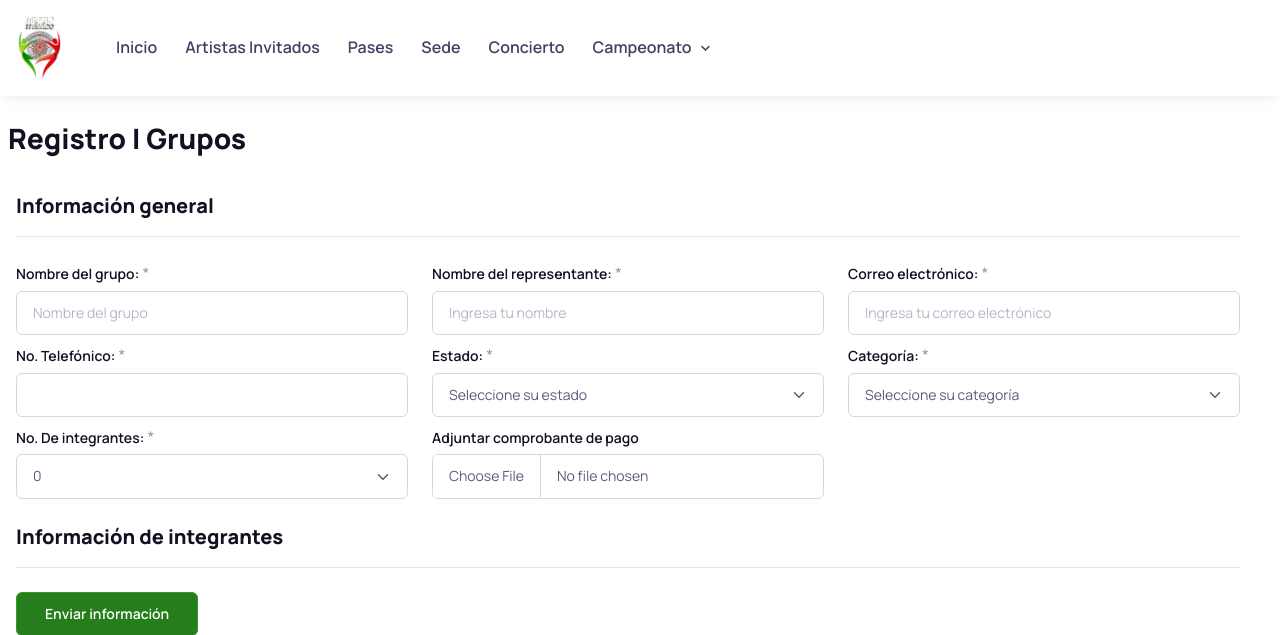
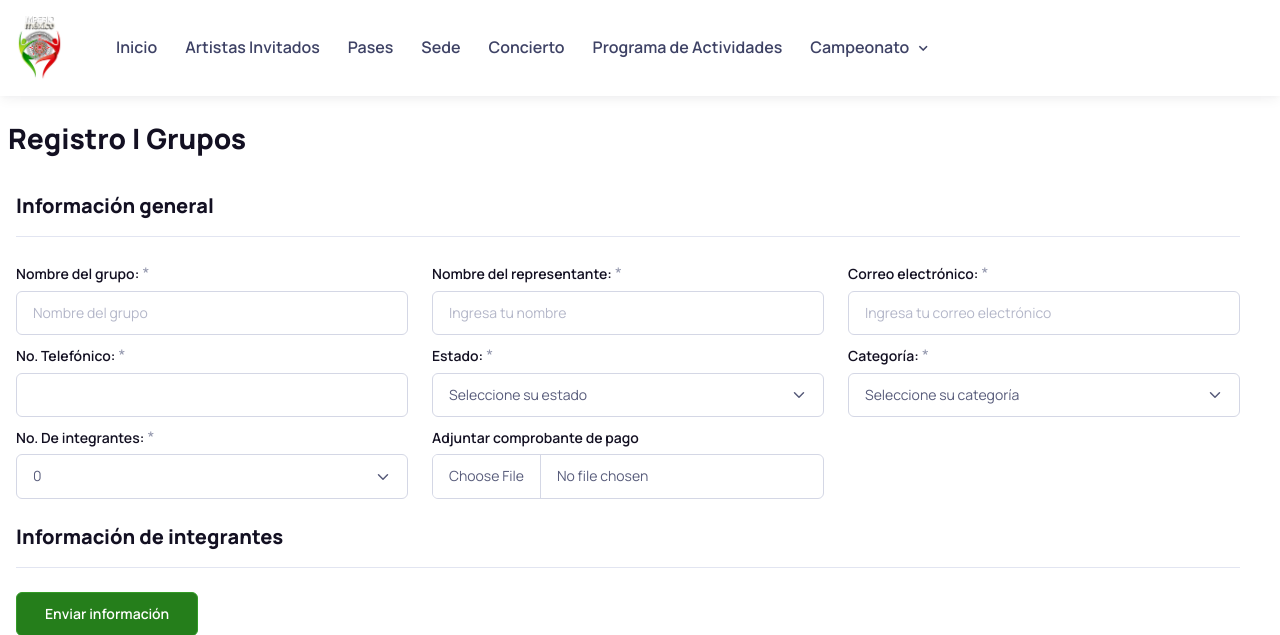
Before and after one commit to bryanmarrow/impmx, a PHP site: page /registro/grupos.php in a window 1280 px wide. Shown: the top 635 px of the page. Run offline with PHP 8.4, Linux system fonts and the light colour scheme; data comes from the database, SQL or seed files in the repository.

Commit message:
Actualización menú - Programa y Registro Shows

```diff
--- a/templates/header.php
+++ b/templates/header.php
@@ -222,6 +222,9 @@
                 <li class="nav-item">
                   <a href="<?= $rootPath ?>#concierto" class="nav-link">Concierto</a>
                 </li>
+                <li class="nav-item">
+                  <a target="_blank" href="https://bit.ly/programaimperiomexico2022" class="nav-link">Programa de Actividades</a>
+                </li>
                 <li class="nav-item dropdown">
                   <a href="#" class="nav-link dropdown-toggle" data-bs-toggle="dropdown" data-bs-auto-close="outside" aria-expanded="false">Campeonato</a>
                   <ul class="dropdown-menu">
@@ -231,8 +234,8 @@
                       <a href="#" class="dropdown-item dropdown-toggle" data-bs-toggle="dropdown" aria-expanded="false">Registro</a>
 
                       <ul class="dropdown-menu">
+                        <li><a href="<?= $rootPath ?>registro/solistas.php" class="dropdown-item">Solistas</a></li>
                         <li><a href="<?= $rootPath ?>registro/parejas.php" class="dropdown-item">Parejas</a></li>
-                        <li><a href="<?= $rootPath ?>registro/solistas.php" class="dropdown-item">Solistas</a></li>
                         <li><a href="<?= $rootPath ?>registro/grupos.php" class="dropdown-item">Grupos</a></li>
                       </ul>
                     </li>
@@ -242,6 +245,7 @@
                         <li><a target="_blank" href="https://forms.gle/Ep3B7hceuNtKFxVWA" class="dropdown-item">Solistas</a></li>
                         <li><a target="_blank" href="https://forms.gle/qyKR9tYANa8jxFaH7" class="dropdown-item">Parejas</a></li>
                         <li><a target="_blank" href="https://forms.gle/6LSLfYHxoQg2Mo288" class="dropdown-item">Grupos</a></li>
+                        <li><a target="_blank" href="https://forms.gle/KxBYeuoQZ3414z8L9" class="dropdown-item">Shows</a></li>
                       </ul>
                     </li>
                   </ul>
```
